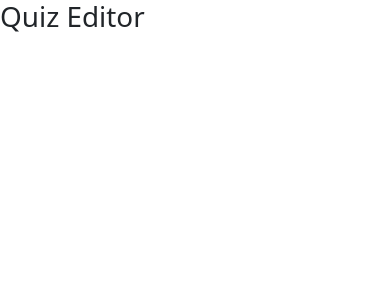
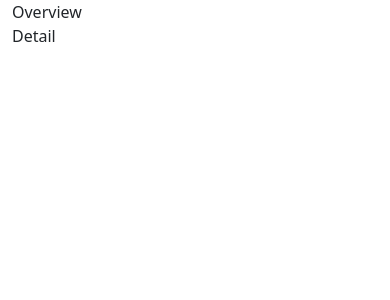
Before and after one commit to tsteelematc/quiz-editor-22f, an Angular app: page / in a window 390 px wide. Shown: the top 300 px of the page. Built offline with nearby package versions, Linux system fonts and the light colour scheme.

Commit message:
Got responsive framework going..
Ctrl + ++++++++

Ctrl + 0

```diff
--- a/src/app/app.component.html
+++ b/src/app/app.component.html
@@ -1,3 +1,10 @@
-<h1>
-  Quiz Editor
-</h1>
+<div class="container">
+  <div class="row">
+    <div class="col-md-4">
+      Overview
+    </div>
+    <div class="col-md-8">
+      Detail
+    </div>
+  </div>
+</div>
```
